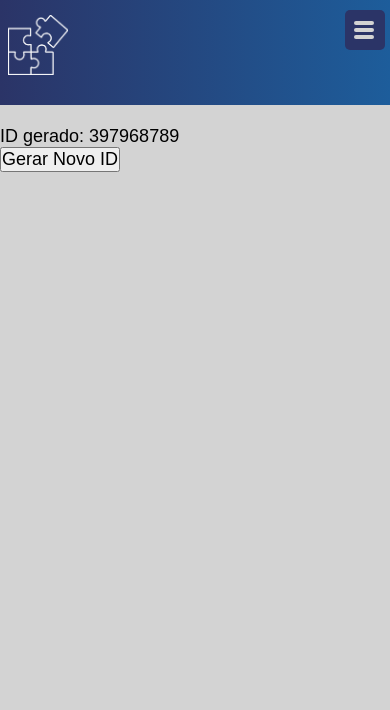
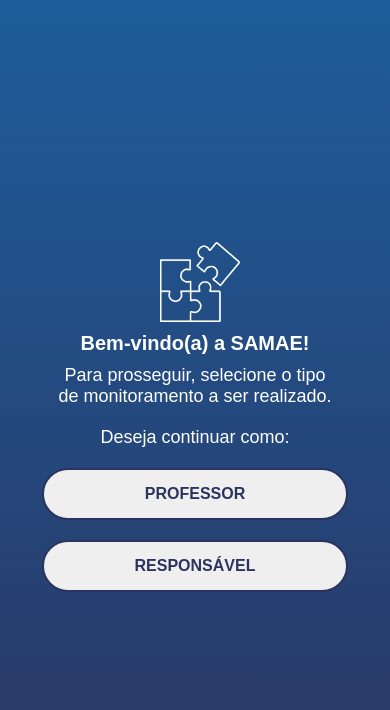
Before and after one commit to JuniorPrado-dev/samae, a React (Vite) app in the folder FRONT/: page / in a window 390 px wide. Shown: the top 710 px of the page. Built offline with nearby package versions, Linux system fonts and the light colour scheme; no server answers.

Commit message:
Retomando a página em versão mobile

```diff
--- a/FRONT/src/App.jsx
+++ b/FRONT/src/App.jsx
@@ -6,7 +6,7 @@
 import { Topbar } from './components/topbar/topbar';
 import { TelaInicial } from './components/inicio/Inicio';
 import { LoginResponsavel } from './components/login/loginParent';
-import { InicioMobile } from './components/inicio/Mobile';
+import { InicioMobile } from './components/mobile/Mobile';
 
 function App() {
 
@@ -45,9 +45,9 @@
 
   return (
     //telaLogin
-    system
+    //system
     //responsavel
-    //mobile
+    mobile
   )
 
 }
--- a/FRONT/src/components/Navbar/Navbar.jsx
+++ b/FRONT/src/components/Navbar/Navbar.jsx
@@ -7,7 +7,6 @@
 import Triage from '../../img/triagem.png';
 import Alunos from '../../img/alunos.png';
 import Anm from '../../img/anamnese.png';
-
 
 export const Navbar = () => {
     return (
--- a/FRONT/src/components/inicio/Mobile.jsx
+++ /dev/null
@@ -1,36 +0,0 @@
-import { CardWelcome, Content, Main, Card } from "./styledMobile";
-
-function Onclick() {
-    const welcome = document.querySelector('#welcome')
-    const card = document.querySelector('#card')
-
-    welcome.style.display = "none"
-    welcome.style.transition = "1s"
-    card.style.display = "block"
-    card.style.transition = "1s"
-}
-
-function ToTeacher(params) {
-    <p>Para professor</p>
-}
-
-function ToParent(params) {
-    <p>Para pais</p>
-}
-
-export function InicioMobile() {
-
-    return(
-        <Main>
-            <Content>
-                <CardWelcome id="welcome">
-                    <p>ola</p>
-                    <button onClick={Onclick}>btn</button>
-                </CardWelcome>
-                <Card id="card">
-                    <p>ola</p>
-                </Card>
-            </Content>
-        </Main>
-    )
-}
--- a/FRONT/src/components/inicio/styledMobile.jsx
+++ /dev/null
@@ -1,27 +0,0 @@
-import styled from "styled-components";
-
-export const Main = styled.main`
-    background: linear-gradient(to top, #2b3460, #1D5D9B);
-    height: 100vh;
-    width: 100%;
-`
-export const Content = styled.div`
-    display: flex;
-    flex-direction: row;
-    border: 1px solid black;
-    height: 100vh;
-    width: 100vw;
-`
-export const CardWelcome = styled.div`
-    display: block;
-    height: 100vh;
-    width: 100%;
-    transition: 1s;
-`
-export const Card = styled.div`
-    display: none;
-    height: 100vh;
-    width: 100%;
-    background-color: white;
-    transition: 1s;
-`
--- /dev/null
+++ b/FRONT/src/components/mobile/Mobile.jsx
@@ -0,0 +1,35 @@
+import { Button, H1, LogoSamae, Main, P } from "./styled";
+import Logo from '../../img/samae_logo.png';
+import { LogProfessor } from "./logTeacher";
+import { LogResponsavel } from "./logParent";
+import { Link, Route, Routes } from "react-router-dom";
+
+export function InicioMobile() {
+
+    return (
+
+        <Main>
+
+            <LogoSamae src={Logo} />
+            <H1>Bem-vindo(a) a SAMAE!</H1>
+            <P>Para prosseguir, selecione o tipo de monitoramento a ser realizado.</P>
+            <P>Deseja continuar como:</P>
+            <nav>
+                <Link to="/login_professor">
+                    <Button>
+                        Professor
+                    </Button>
+                </Link>
+                <Link to="/login_responsavel">
+                    <Button>
+                        Responsável
+                    </Button>
+                </Link>
+            </nav>
+            <Routes>
+                <Route path="/login_professor" element={<LogProfessor />} />
+                <Route path="/login_responsavel" element={<LogResponsavel />} />
+            </Routes>
+        </Main>
+    )
+}
--- /dev/null
+++ b/FRONT/src/components/mobile/logParent.jsx
@@ -0,0 +1,11 @@
+import { P } from "./styled";
+
+export function LogResponsavel() {
+    return (
+        <main>
+            <P>
+                Lorem ipsum dolor sit amet consectetur adipisicing elit. Nisi fugiat dolorem, ipsa laboriosam libero perspiciatis perferendis delectus ipsam, laborum in, praesentium facilis officia optio nulla ut commodi voluptatum adipisci corrupti.
+            </P>
+        </main>
+    )
+}
--- /dev/null
+++ b/FRONT/src/components/mobile/logTeacher.jsx
@@ -0,0 +1,11 @@
+import { P, Redirect } from "./styled";
+
+export function LogProfessor() {
+    return (
+        <Redirect>
+            <P>
+                Lorem ipsum dolor sit amet consectetur adipisicing elit. Officia vero voluptate illum, perspiciatis repudiandae accusamus sunt mollitia error voluptatum ad libero et esse sapiente beatae quam, tempore fugit sed quia.
+            </P>
+        </Redirect>
+    )
+}
--- /dev/null
+++ b/FRONT/src/components/mobile/styled.jsx
@@ -0,0 +1,45 @@
+import styled from "styled-components";
+
+export const Main = styled.main`
+    display: flex;
+    padding: 5vh;
+    flex-direction: column;
+    align-items: center;
+    justify-content: center;
+    text-align: center;
+    background: linear-gradient(to top, #2b3460, #1D5D9B);
+    color: #fff;
+    height: 100vh;
+    width: 100%;
+`
+export const LogoSamae = styled.img`
+    margin-bottom: 10px;
+    margin-right: -10px;
+    height: 80px;
+`
+export const H1 = styled.h1`
+    font-family: 'REM', sans-serif;
+    font-size: 20px;
+    font-weight: bold;
+`
+export const P = styled.p`
+    margin: 10px;
+    font-family: 'REM', sans-serif;
+`
+export const Button = styled.button`
+    margin: 10px 0;
+    padding: 15px 45px;
+    font-weight: bold;
+    font-size: 16px;
+    width: 100%;
+    border-radius: 30px;
+    border: 2px solid #2b3460;
+    color: #2b3460;
+    text-transform: uppercase;
+    transition: transform 80ms ease-in;
+    cursor: pointer;
+`
+//redirecionamento
+export const Redirect = styled.main`
+
+`
--- a/FRONT/src/components/topbar/topbar.jsx
+++ b/FRONT/src/components/topbar/topbar.jsx
@@ -2,7 +2,6 @@
 import './topbarcss';
 import {Div, ButtonHide, Line, Img}from './topbarcss';
 import Logo from '../../img/samae_logo.png';
-
 
 function Onclick () {
     const nav = document.querySelector('#nav');
```
